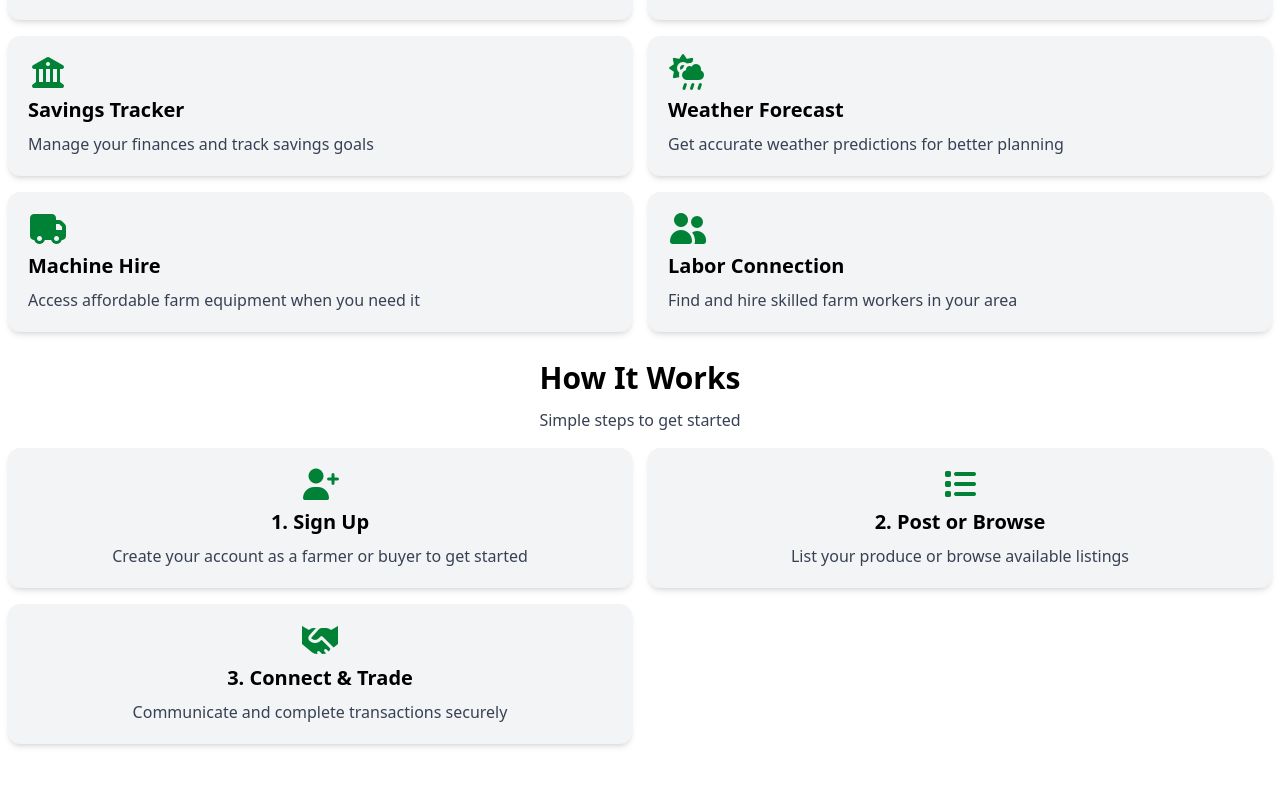
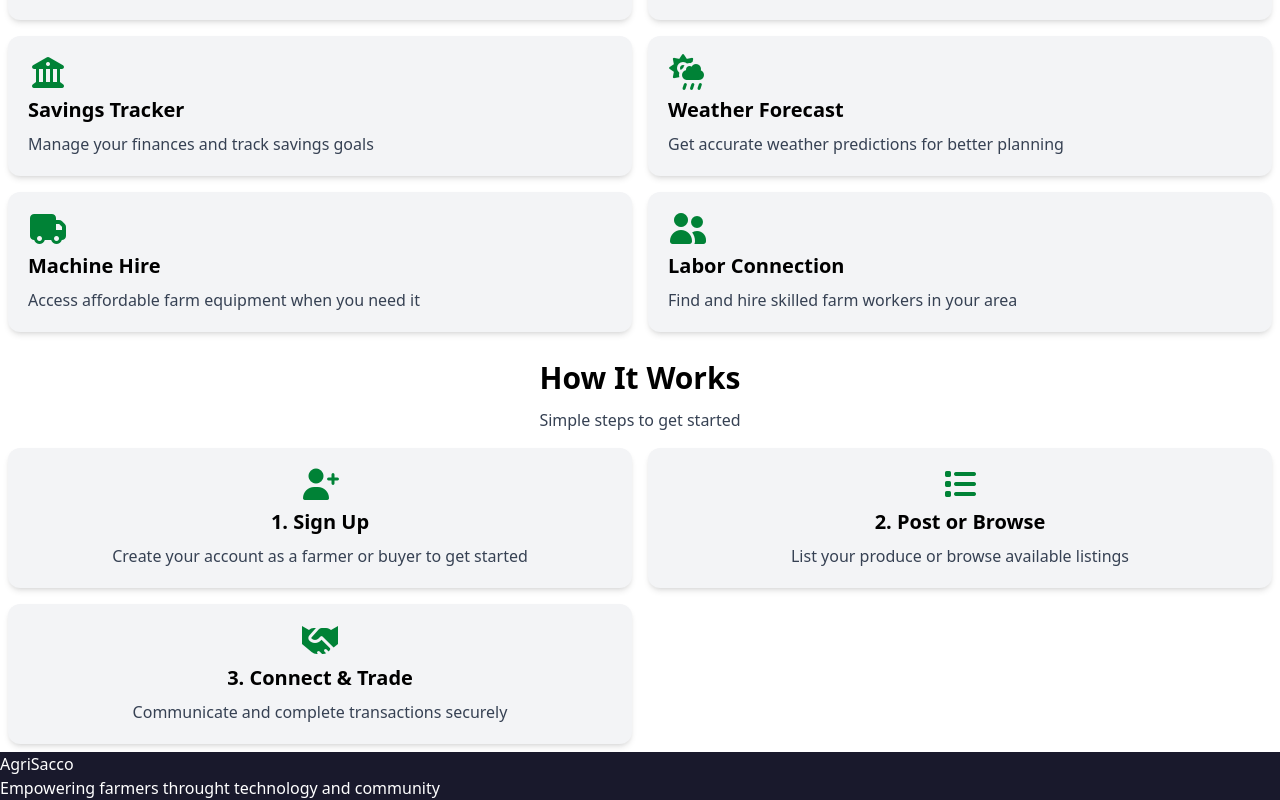
Before and after one commit to amazing955/Agri_webApp, a React (Vite) app: page / in a window 1280 px wide. Shown: the part 1372-2172 px from the top of the page. Before the commit the page ends 2124 px from the top, so only its background shows below. Built offline with nearby package versions, Linux system fonts and the light colour scheme.

Commit message:
Import FooterHeading component

```diff
--- a/src/pages/HomePage/Footer.jsx
+++ b/src/pages/HomePage/Footer.jsx
@@ -1,7 +1,9 @@
+import FooterHeading from "../../components/FooterHeading";
+
 function Footer(){
   return (
-    <footer>
-
+    <footer className='w-full bg-[#19192c] text-white'>
+      <FooterHeading />
     </footer>
   )
 }
```
